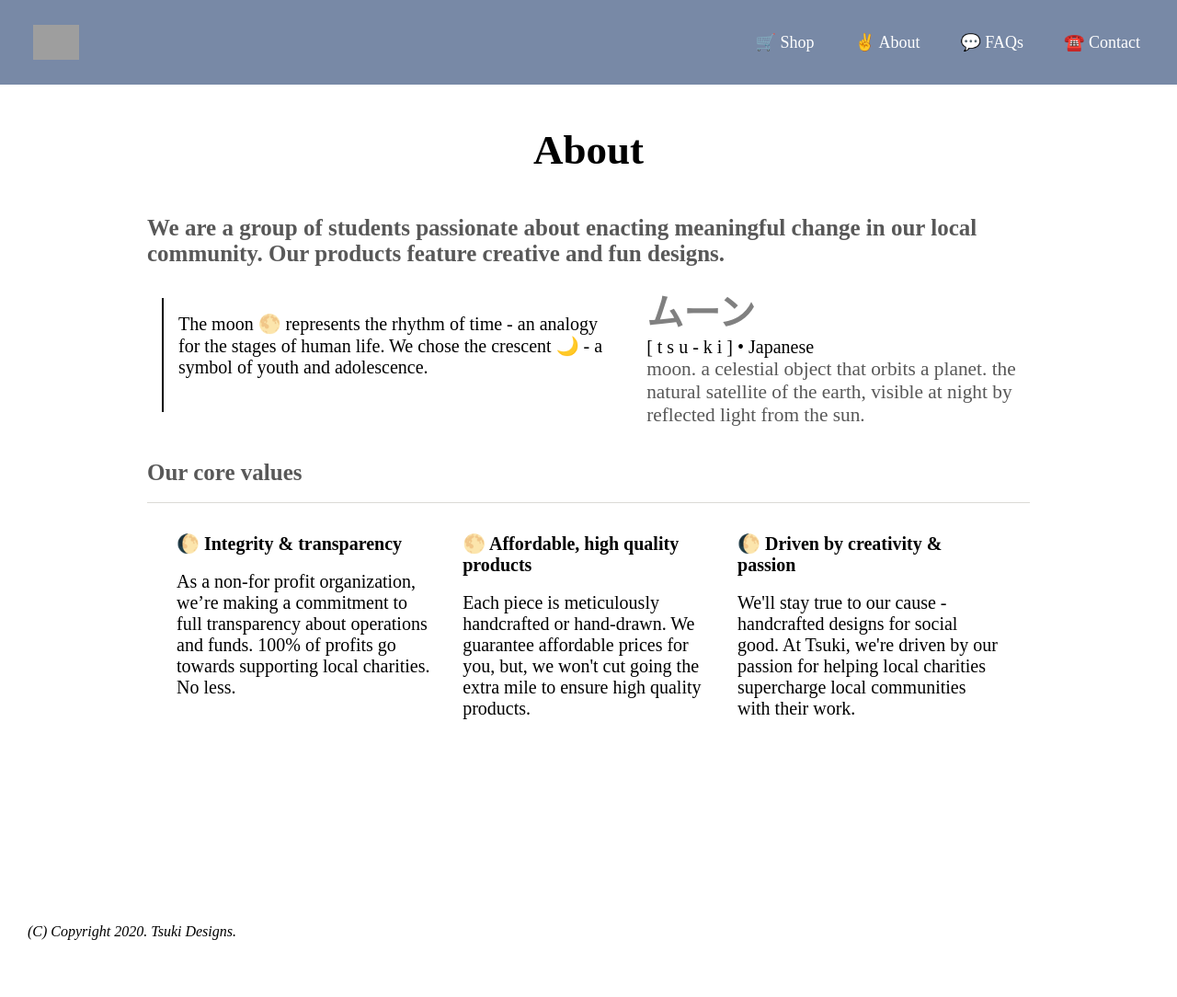
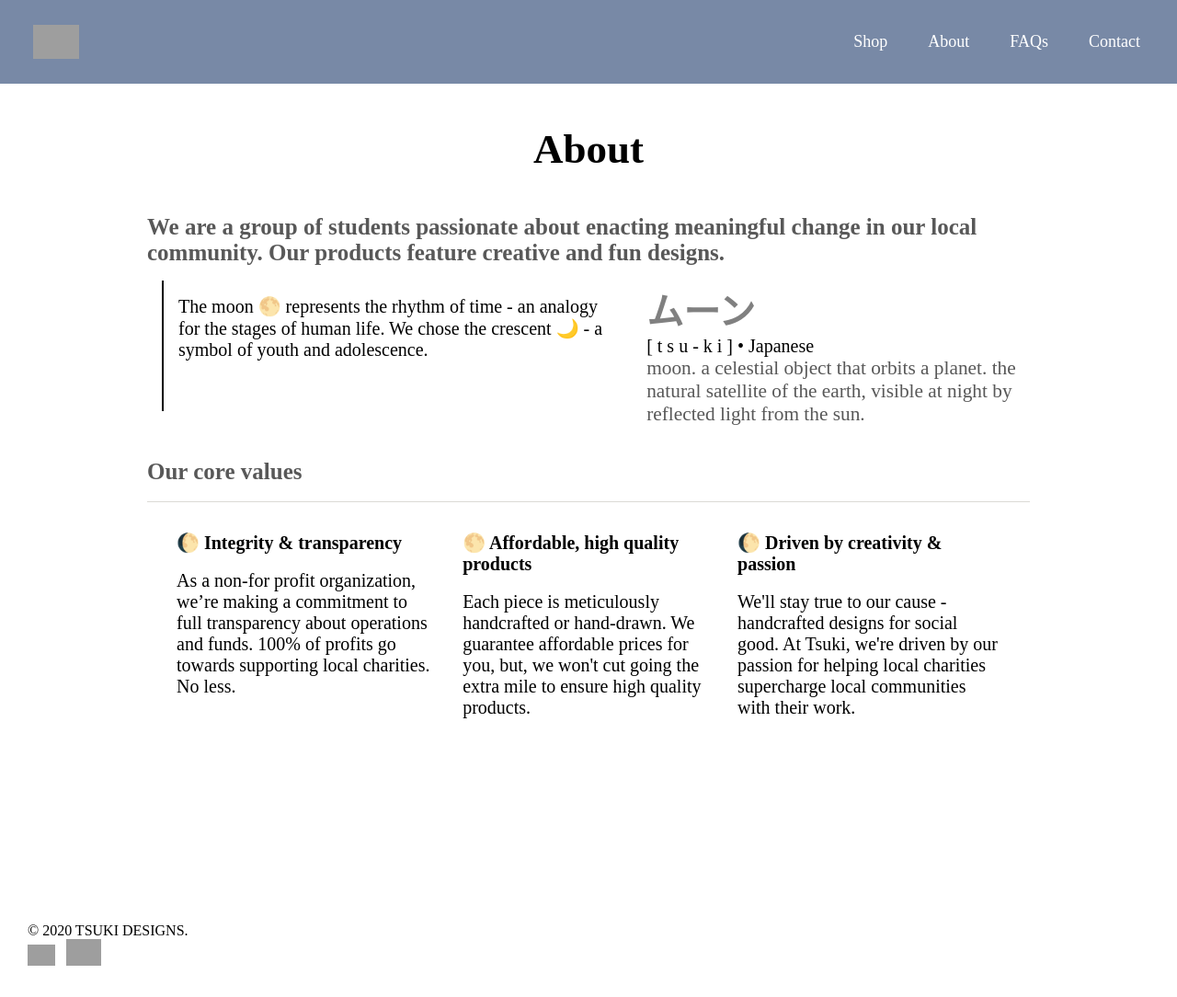
Before and after one commit to carissatang/tsuki-website, a plain HTML site: page about.html in a window 1280 px wide. Shown: the whole page at 92% size. Before the commit the page ends 1052 px from the top, so only its background shows below. Drawn offline with Linux system fonts and the light colour scheme; grey boxes are pictures that could not be loaded.

Commit message:
Update about.html

```diff
--- a/about.html
+++ b/about.html
@@ -5,7 +5,7 @@
     <meta http-equiv="X-UA-Compatible" content="IE=edge" />
     <meta name="viewport" content="width=device-width, initial-scale=1" />
     <link
-      href="https://fonts.googleapis.com/css2?family=Noto+Serif+SC:wght@200&display=swap"
+      href="https://fonts.googleapis.com/css2?family=Poppins:wght@200&display=swap"
       rel="stylesheet"
     />
     <link rel="stylesheet" href="/style.css" />
@@ -30,10 +30,10 @@
       <div class="nav">
         <nav>
           <ul>
-            <li><a href="shop.html">🛒 Shop</a></li>
-            <li><a href="about.html">✌️ About</a></li>
-            <li><a href="faq.html">💬 FAQs</a></li>
-            <li><a href="contact.html">☎️ Contact</a></li>
+            <li><a href="shop.html">Shop</a></li>
+            <li><a href="about.html">About</a></li>
+            <li><a href="faq.html">FAQs</a></li>
+            <li><a href="contact.html">Contact</a></li>
           </ul>
         </nav>
       </div>
@@ -46,7 +46,6 @@
       We are a group of students passionate about enacting meaningful change in
       our local community. Our products feature creative and fun designs.
     </h2>
-    <br />
     <div class="sectionOne">
       <div class="border-left">
         <p>
@@ -55,8 +54,8 @@
           adolescence.
         </p>
       </div>
-      <br />
       <div>
+        <br />
         <div id="defOne">
           <b>ムーン</b>
         </div>
@@ -105,6 +104,24 @@
   </div>
 
   <footer>
-    <i>(C) Copyright 2020. Tsuki Designs.</i>
+    <div>
+      © 2020 TSUKI DESIGNS.
+    </div>
+    <div>
+      <a
+        href="https://www.instagram.com/tsuki.designs/"
+        target="_blank"
+        style="text-decoration: none;"
+        ><img
+          src="https://cdn.glitch.com/e5c31b5d-1dcf-46f7-b46d-fb746e907e42%2Finstagramicon.png?v=1597988611444"
+          width="30px"
+        />&nbsp;&nbsp;</a
+      >
+      <a href="mailto:tsukkidesigns@gmail.com" target="_blank"
+        ><img
+          src="https://cdn.glitch.com/e5c31b5d-1dcf-46f7-b46d-fb746e907e42%2Femailicon.png?v=1597988627969"
+          width="38px"
+      /></a>
+    </div>
   </footer>
 </html>
```
